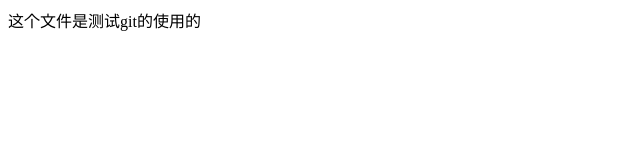
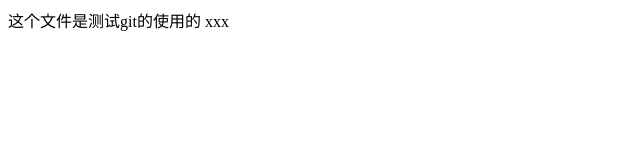
Before and after one commit to xiecheng328/fellows28, a plain HTML site: page testgit.html in a window 1280 px wide. Shown: the full height of the page, 0-640 px from the left. Drawn offline with Linux system fonts and the light colour scheme.

Commit message:
给同学演示git的使用2

```diff
--- a/testgit.html
+++ b/testgit.html
@@ -6,5 +6,6 @@
 </head>
 <body>
     这个文件是测试git的使用的
+    xxx
 </body>
 </html>
```
